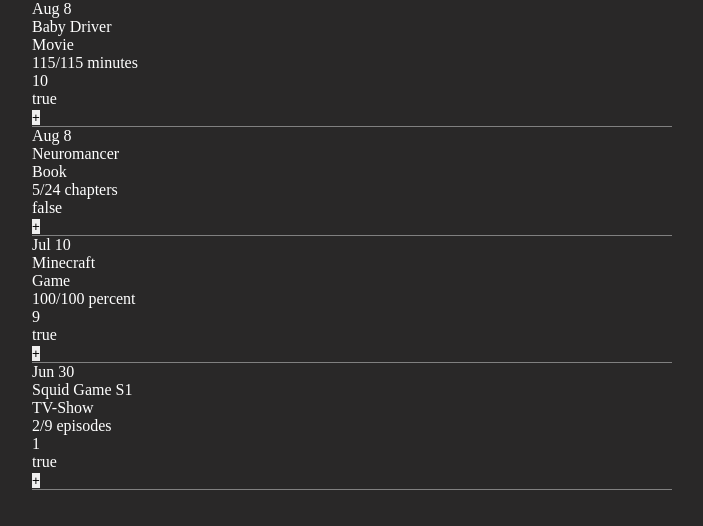
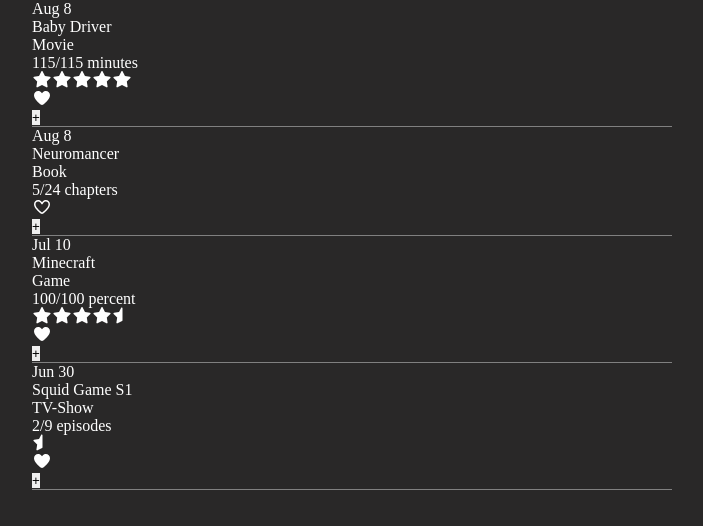
Before and after one commit to b3nbino/accumulate, a React (Vite) app in the folder app/: page / in a window 1280 px wide. Shown: the top 526 px of the page, without its empty margins (288-991 px from the left). Built offline with nearby package versions, Linux system fonts and the light colour scheme.

Commit message:
Installed Font Awesome packages. Replaced liked boolean with heart icons. Replaced rating with star representation.

```diff
--- a/app/package.json
+++ b/app/package.json
@@ -10,6 +10,11 @@
     "preview": "vite preview"
   },
   "dependencies": {
+    "@fortawesome/fontawesome-svg-core": "^7.3.1",
+    "@fortawesome/free-brands-svg-icons": "^7.3.1",
+    "@fortawesome/free-regular-svg-icons": "^7.3.1",
+    "@fortawesome/free-solid-svg-icons": "^7.3.1",
+    "@fortawesome/react-fontawesome": "^3.5.0",
     "react": "^19.2.7",
     "react-dom": "^19.2.7"
   },
--- a/app/src/App.tsx
+++ b/app/src/App.tsx
@@ -1,3 +1,10 @@
+import {
+  faStar,
+  faStarHalf,
+  faHeart as solidHeart,
+} from "@fortawesome/free-solid-svg-icons";
+import { faHeart as hollowHeart } from "@fortawesome/free-regular-svg-icons";
+import { FontAwesomeIcon } from "@fortawesome/react-fontawesome";
 import type { ReactNode } from "react";
 
 function App() {
@@ -73,6 +80,20 @@
     },
   ];
 
+  function listRating(rating: number): ReactNode {
+    const stars = [];
+
+    for (let i = 0; i < Math.floor(rating / 2); i++) {
+      stars.push(<FontAwesomeIcon icon={faStar} />);
+    }
+
+    if (rating % 2 !== 0) {
+      stars.push(<FontAwesomeIcon icon={faStarHalf} />);
+    }
+
+    return <>{...stars}</>;
+  }
+
   function listEntries(allEntrires): ReactNode {
     const entryList = allEntrires.map((entry) => {
       return (
@@ -89,9 +110,13 @@
             {entry.progress}/{entry.total_length} {entry.progress_type}
           </p>
           {entry.user_rating ?
-            <p>{entry.user_rating}</p>
+            <p>{listRating(entry.user_rating)}</p>
           : null}
-          <p>{entry.liked.toString()}</p>
+          <p>
+            {entry.liked ?
+              <FontAwesomeIcon icon={solidHeart} />
+            : <FontAwesomeIcon icon={hollowHeart} />}
+          </p>
           <button>+</button>
         </li>
       );
```
